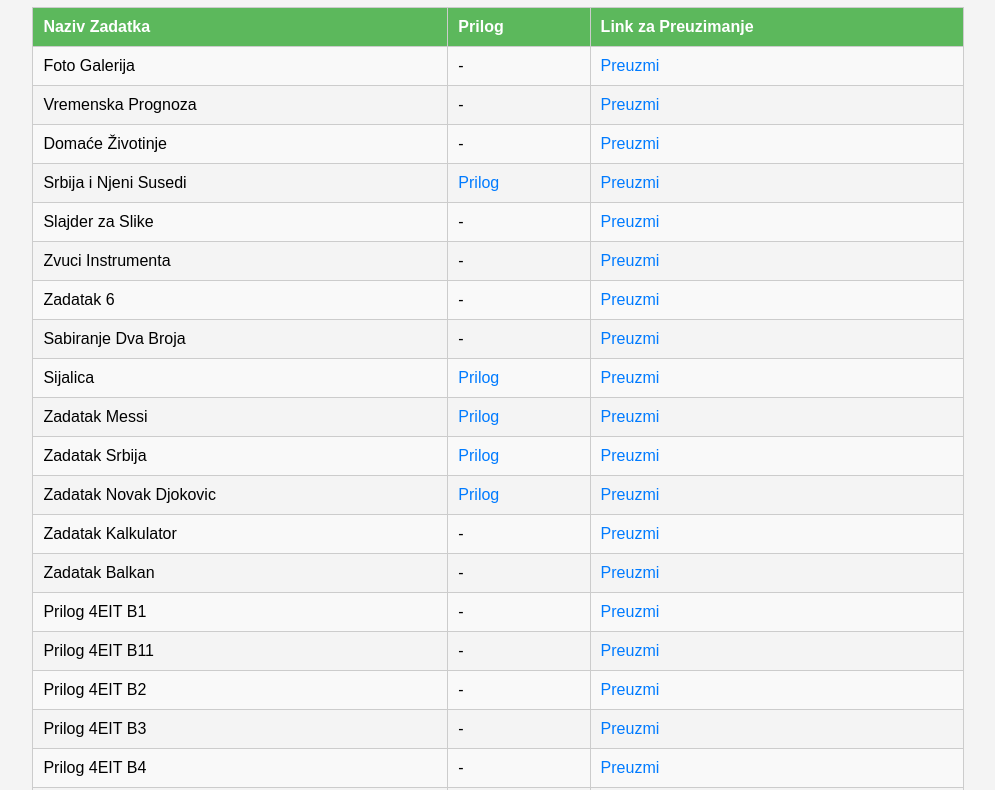
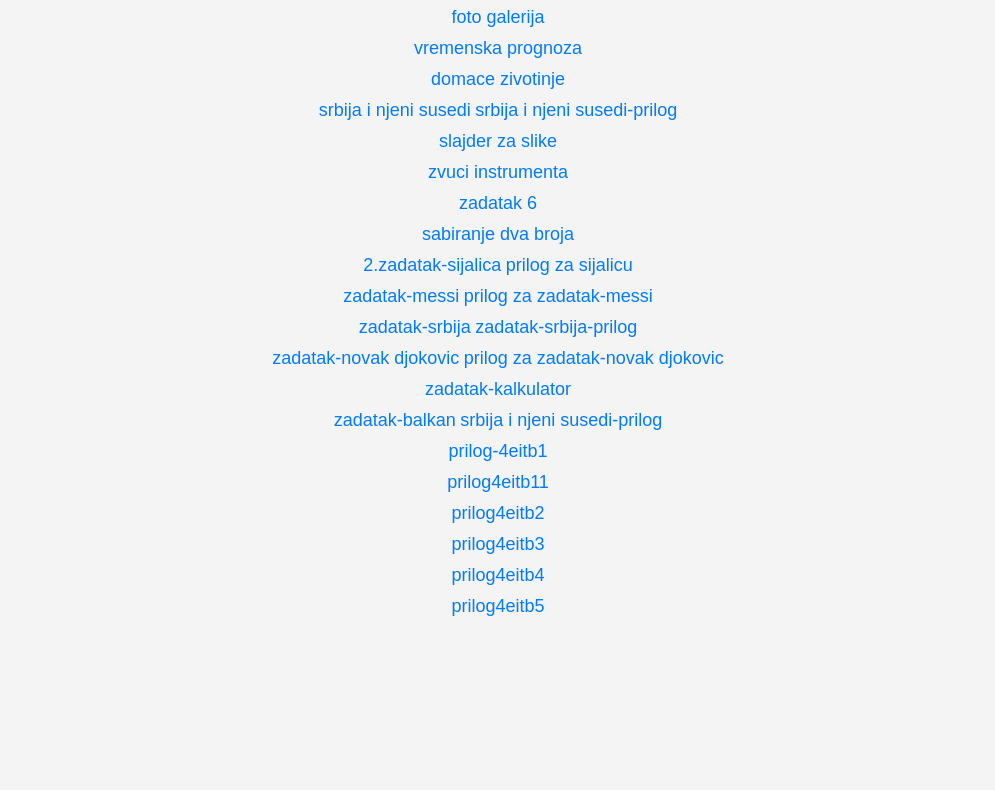
Before and after one commit to ognjen228/ognjen228.github.io, a plain HTML site: page klijentski.html in a window 1280 px wide. Shown: the part 131-921 px from the top of the page, without its empty margins (142-1137 px from the left). After the commit the page ends 822 px from the top, so only its background shows below. Drawn offline with Linux system fonts and the light colour scheme.

Commit message:
Update klijentski.html

```diff
--- a/klijentski.html
+++ b/klijentski.html
@@ -3,36 +3,26 @@
 <head>
     <meta charset="UTF-8">
     <meta name="viewport" content="width=device-width, initial-scale=1.0">
-    <title>Tabela Zadataka-klijentske skripte</title>
+    <title>Klijentski Skript Jezici</title>
     <style>
         body {
             font-family: Arial, sans-serif;
             background-color: #f4f4f4;
+            text-align: center;
             padding: 50px;
-            text-align: center;
         }
         h1 {
             color: #333;
         }
-        table {
-            margin: 0 auto;
-            border-collapse: collapse;
-            width: 80%;
-            font-size: 16px;
+        ul {
+            list-style-type: none;
+            padding: 0;
         }
-        th, td {
-            padding: 10px;
-            border: 1px solid #ccc;
-            text-align: left;
-        }
-        th {
-            background-color: #5cb85c;
-            color: white;
-        }
-        tr:nth-child(even) {
-            background-color: #f9f9f9;
+        li {
+            margin: 10px 0;
         }
         a {
+            font-size: 18px;
             color: #007bff;
             text-decoration: none;
         }
@@ -43,115 +33,32 @@
 </head>
 <body>
 
-    <h1>Zadaci sa Prilozima</h1>
+    <h1>Klijentski Skript Jezici</h1>
 
-    <table>
-        <tr>
-            <th>Naziv Zadatka</th>
-            <th>Prilog</th>
-            <th>Link za Preuzimanje</th>
-        </tr>
-        <tr>
-            <td>Foto Galerija</td>
-            <td>-</td>
-            <td><a href="klijentski skript jezici/B1-Foto-Galerija.pdf" target="_blank">Preuzmi</a></td>
-        </tr>
-        <tr>
-            <td>Vremenska Prognoza</td>
-            <td>-</td>
-            <td><a href="klijentski skript jezici/B11-Vremenska-prognoza.pdf" target="_blank">Preuzmi</a></td>
-        </tr>
-        <tr>
-            <td>Domaće Životinje</td>
-            <td>-</td>
-            <td><a href="klijentski skript jezici/B2-Domace-zivotinje.pdf" target="_blank">Preuzmi</a></td>
-        </tr>
-        <tr>
-            <td>Srbija i Njeni Susedi</td>
-            <td><a href="klijentski skript jezici/Materijal-za-zadatak.zip" target="_blank">Prilog</a></td>
-            <td><a href="klijentski skript jezici/B3-Srbija-i-njeni-susedi.pdf" target="_blank">Preuzmi</a></td>
-        </tr>
-        <tr>
-            <td>Slajder za Slike</td>
-            <td>-</td>
-            <td><a href="klijentski skript jezici/B4-Slajder-za-slike.pdf" target="_blank">Preuzmi</a></td>
-        </tr>
-        <tr>
-            <td>Zvuci Instrumenta</td>
-            <td>-</td>
-            <td><a href="klijentski skript jezici/B5-Zvuci-instrumenata.pdf" target="_blank">Preuzmi</a></td>
-        </tr>
-        <tr>
-            <td>Zadatak 6</td>
-            <td>-</td>
-            <td><a href="klijentski skript jezici/Cas 6 - шаблон предлога пројекта.pdf" target="_blank">Preuzmi</a></td>
-        </tr>
-        <tr>
-            <td>Sabiranje Dva Broja</td>
-            <td>-</td>
-            <td><a href="klijentski skript jezici/Zadatak-1-Sabiranje-dva-broja.pdf" target="_blank">Preuzmi</a></td>
-        </tr>
-        <tr>
-            <td>Sijalica</td>
-            <td><a href="klijentski skript jezici/MaterijalzaSijalica.zip" target="_blank">Prilog</a></td>
-            <td><a href="klijentski skript jezici/Zadatak-2-Sijalica.pdf" target="_blank">Preuzmi</a></td>
-        </tr>
-        <tr>
-            <td>Zadatak Messi</td>
-            <td><a href="klijentski skript jezici/Materijal-za-Lionel-Mesi.zip" target="_blank">Prilog</a></td>
-            <td><a href="klijentski skript jezici/Zadatak-5-Lionel-Mesi.pdf" target="_blank">Preuzmi</a></td>
-        </tr>
-        <tr>
-            <td>Zadatak Srbija</td>
-            <td><a href="klijentski skript jezici/MaterijalzaZadatak.zip" target="_blank">Prilog</a></td>
-            <td><a href="klijentski skript jezici/Zadatak-4-Srbija.pdf" target="_blank">Preuzmi</a></td>
-        </tr>
-        <tr>
-            <td>Zadatak Novak Djokovic</td>
-            <td><a href="klijentski skript jezici/MaterijalZaZadatak-Novak.zip" target="_blank">Prilog</a></td>
-            <td><a href="klijentski skript jezici/Zadatak-6-Novak-Djokovic-1.pdf" target="_blank">Preuzmi</a></td>
-        </tr>
-        <tr>
-            <td>Zadatak Kalkulator</td>
-            <td>-</td>
-            <td><a href="klijentski skript jezici/Zadatak-3-Kalkulator.pdf" target="_blank">Preuzmi</a></td>
-        </tr>
-        <tr>
-            <td>Zadatak Balkan</td>
-            <td>-</td>
-            <td><a href="klijentski skript jezici/Zadatak-7-Balkan-1.pdf" target="_blank">Preuzmi</a></td>
-        </tr>
-        <tr>
-            <td>Prilog 4EIT B1</td>
-            <td>-</td>
-            <td><a href="klijentski skript jezici/Прилог_4ЕИТ_Б1.zip" target="_blank">Preuzmi</a></td>
-        </tr>
-        <tr>
-            <td>Prilog 4EIT B11</td>
-            <td>-</td>
-            <td><a href="klijentski skript jezici/Прилог_4ЕИТ_Б11.zip" target="_blank">Preuzmi</a></td>
-        </tr>
-        <tr>
-            <td>Prilog 4EIT B2</td>
-            <td>-</td>
-            <td><a href="klijentski skript jezici/Прилог_4ЕИТ_Б2.zip" target="_blank">Preuzmi</a></td>
-        </tr>
-        <tr>
-            <td>Prilog 4EIT B3</td>
-            <td>-</td>
-            <td><a href="klijentski skript jezici/Прилог_4ЕИТ_Б3.zip" target="_blank">Preuzmi</a></td>
-        </tr>
-        <tr>
-            <td>Prilog 4EIT B4</td>
-            <td>-</td>
-            <td><a href="klijentski skript jezici/Прилог_4ЕИТ_Б4.zip" target="_blank">Preuzmi</a></td>
-        </tr>
-        <tr>
-            <td>Prilog 4EIT B5</td>
-            <td>-</td>
-            <td><a href="klijentski skript jezici/Прилог_4ЕИТ_Б5.zip" target="_blank">Preuzmi</a></td>
-        </tr>
-    </table>
+    <ul>
+        <li><a href="klijentski skript jezici/B1-Foto-Galerija.pdf" target="_blank">foto galerija</a></li>
+        <li><a href="klijentski skript jezici/B11-Vremenska-prognoza.pdf" target="_blank">vremenska prognoza</a></li>
+        <li><a href="klijentski skript jezici/B2-Domace-zivotinje.pdf" target="_blank">domace zivotinje</a></li>
+        <li><a href="klijentski skript jezici/B3-Srbija-i-njeni-susedi.pdf" target="_blank">srbija i njeni susedi</a>  <a href="klijentski skript jezici/  Prilog-za-kontrolni-Srbija-i-njinu-susedi.zip" target="_blank">srbija i njeni susedi-prilog</a>  </li>
+        <li><a href="klijentski skript jezici/B4-Slajder-za-slike.pdf" target="_blank">slajder za slike</a></li>
+        <li><a href="klijentski skript jezici/B5-Zvuci-instrumenata.pdf" target="_blank">zvuci instrumenta</a></li>
+        <li><a href="klijentski skript jezici/Cas 6 - шаблон предлога пројекта.pdf" target="_blank">zadatak 6</a></li>
+        <li><a href="klijentski skript jezici/Zadatak-1-Sabiranje-dva-broja.pdf" target="_blank">sabiranje dva broja</a></li>
+        <li><a href="klijentski skript jezici/Zadatak-2-Sijalica.pdf" target="_blank">2.zadatak-sijalica</a>  <a href="klijentski skript jezici/MaterijalzaSijalica.zip" target="_blank">prilog za sijalicu</a> </li>
+        <li><a href="klijentski skript jezici/Zadatak-5-Lionel-Mesi.pdf" target="_blank">zadatak-messi</a> <a href="klijentski skript jezici/Materijal-za-Lionel-Mesi.zip" target="_blank">prilog za zadatak-messi</a></li>
+        <li><a href="klijentski skript jezici/Zadatak-4-Srbija.pdf" target="_blank">zadatak-srbija</a> <a href="klijentski skript jezici/MaterijalzaZadatak.zip" target="_blank">zadatak-srbija-prilog</a>  </li>
+        <li><a href="klijentski skript jezici/Zadatak-6-Novak-Djokovic-1.pdf" target="_blank">zadatak-novak djokovic</a> <a href="klijentski skript jezici/MaterijalZaZadatak-Novak.zip" target="_blank">prilog za zadatak-novak djokovic</a> </li>
+        <li><a href="klijentski skript jezici/Zadatak-3-Kalkulator.pdf" target="_blank">zadatak-kalkulator</a></li>
+
+        <li><a href="klijentski skript jezici/Zadatak-7-Balkan-1.pdf" target="_blank">zadatak-balkan</a>  <a href="klijentski skript jezici/Materijal-za-zadatak.zip" target="_blank">srbija i njeni susedi-prilog</a></li>
+        <li><a href="klijentski skript jezici/Прилог_4ЕИТ_Б1.zip" target="_blank">prilog-4eitb1</a></li>
+        <li><a href="klijentski skript jezici/Прилог_4ЕИТ_Б11.zip" target="_blank">prilog4eitb11</a></li>
+        <li><a href="klijentski skript jezici/Прилог_4ЕИТ_Б2.zip" target="_blank">prilog4eitb2</a></li>
+         <li><a href="klijentski skript jezici/Прилог_4ЕИТ_Б3.zip" target="_blank">prilog4eitb3</a></li>
+         <li><a href="klijentski skript jezici/Прилог_4ЕИТ_Б4.zip" target="_blank">prilog4eitb4</a></li>
+         <li><a href="klijentski skript jezici/Прилог_4ЕИТ_Б5.zip" target="_blank">prilog4eitb5</a></li>
+
+    </ul>
 
 </body>
 </html>
```
